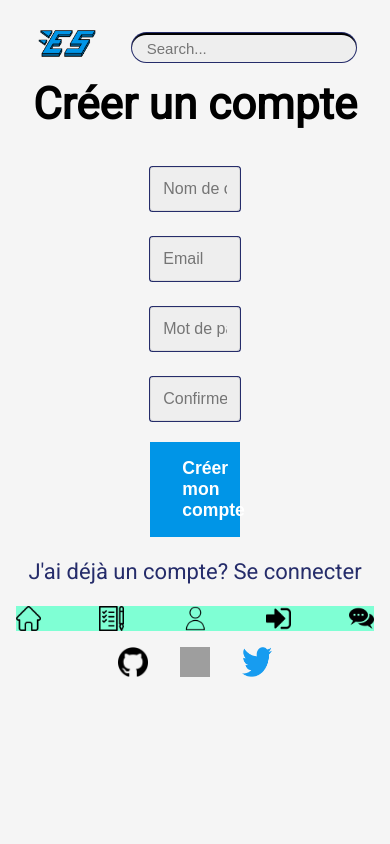
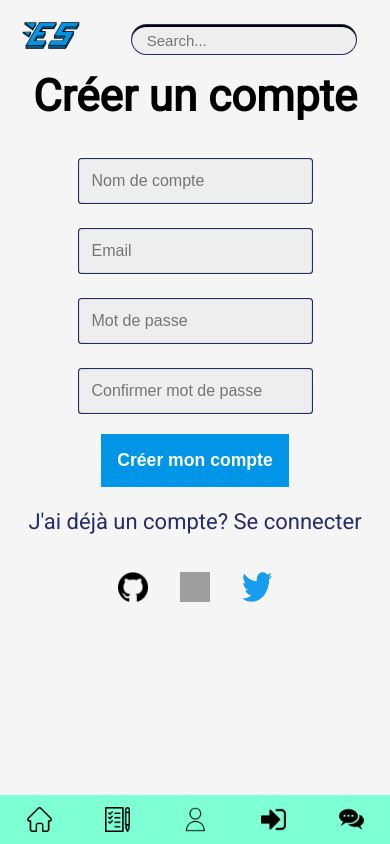
Before and after one commit to valentin-d-r/EasyServ, a React (Create React App) app in the folder easyservice/: page /Register in a window 390 px wide. Built offline with nearby package versions, Linux system fonts and the light colour scheme; grey boxes are pictures that could not be loaded.

Commit message:
Navbarmobile

```diff
--- a/easyservice/src/index.css
+++ b/easyservice/src/index.css
@@ -3,6 +3,7 @@ body {
   font-weight: 400;
   font-family: 'Roboto';
   font-size: 22px;
+  margin: 0;
   background-color: #f5f5f5;
   --color-primary: #0095E7;
   --color-primary-dark: #0095E7;
--- a/easyservice/src/style/Navbar.css
+++ b/easyservice/src/style/Navbar.css
@@ -87,9 +87,13 @@
 
 .mobile_navbar {
   background-color: aquamarine;
+  position: fixed;
+  bottom: 0;
+  width: 100%;
   display: flex;
   align-items: center;
-  justify-content: space-between;
+  justify-content: space-around;
+  padding: 12px 0;
 }
 
 @media(min-width:1024px) {
@@ -101,6 +105,4 @@
   .mobile_navbar {
     display: none;
   }
-
-
 }
--- a/easyservice/src/style/Register.css
+++ b/easyservice/src/style/Register.css
@@ -64,7 +64,7 @@
 }
 
 .form__input {
-  width: 25%;
+  width: fit-content;
   padding: 0.75rem;
   box-sizing: border-box;
   border: 1px solid #dddddd;
@@ -90,9 +90,8 @@
 }
 
 .form__button {
-  width: 25%;
+  width: fit-content;
   text-align: center;
-  padding: 1rem 2rem;
   font-weight: bold;
   font-size: 1.1rem;
   color: #ffffff;
```
